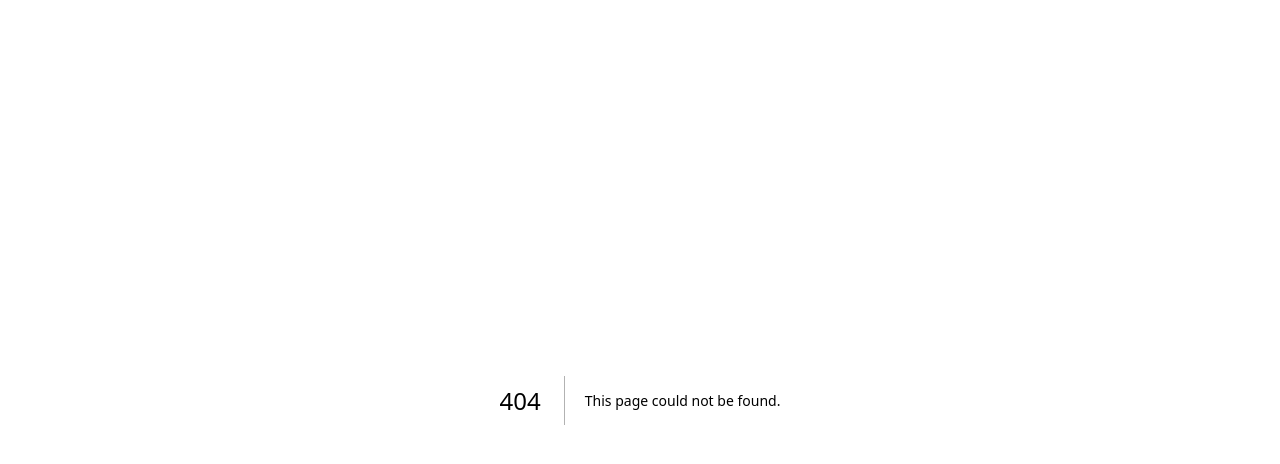
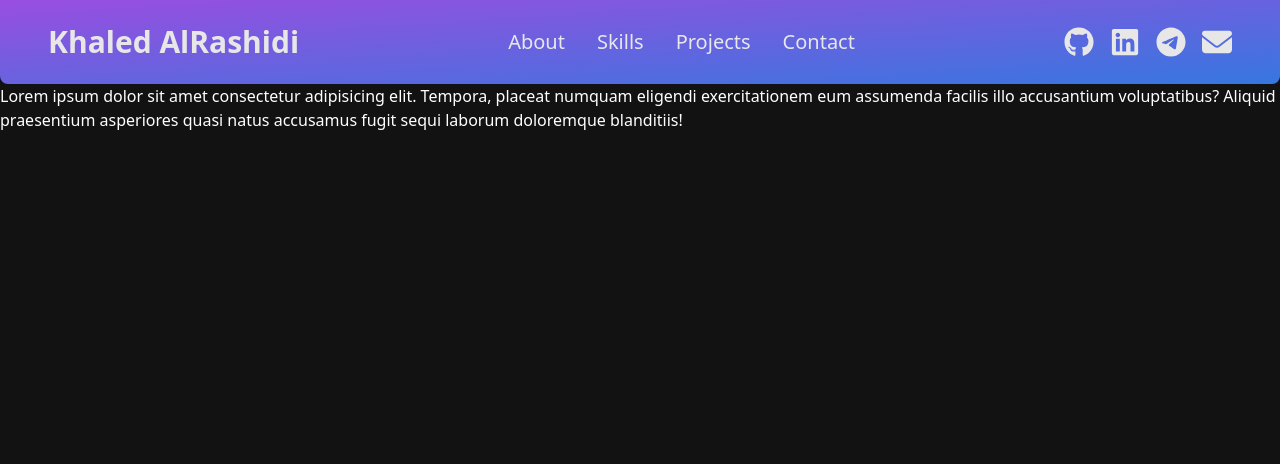
Before and after one commit to khaled-rashidi99/my-portfolio, a Next.js app: page /projects in a window 1280 px wide. Before the commit this address had no page. Shown: the top 464 px of the page. Built offline with nearby package versions, Linux system fonts and the light colour scheme.

Commit message:
Added Navbar

```diff
--- a/src/app/components/HeroSection.tsx
+++ b/src/app/components/HeroSection.tsx
@@ -15,10 +15,11 @@ export default function HeroSection() {
             </span>
             <br></br>
             <TypeAnimation
+              className="mt-2"
               sequence={[
                 "Khaled AlRashidi",
                 1500,
-                "Enthusiastic",
+                "Tech Enthusiastic",
                 1500,
                 "Front-End Developer",
                 1500,
--- /dev/null
+++ b/src/app/components/Navbar/NavLinks.tsx
@@ -0,0 +1,32 @@
+import Link from "next/link";
+interface NavLinksProps {
+  href: string;
+  title: string;
+}
+interface SocialLinksProps {
+  href: string;
+  icon: React.ReactNode;
+  className: string;
+}
+export function NavLinks({ href, title }: NavLinksProps) {
+  return (
+    <Link
+      href={href}
+      className="text-white block py-2 pl-3 pr-4 sm:text-xl rounded md:p-0 hover:text-opacity-60 hover:scale-95 transition-all duration-300"
+    >
+      {title}
+    </Link>
+  );
+}
+export function SocialLinks({ href, icon, className }: SocialLinksProps) {
+  return (
+    <Link
+      href={href}
+      target="_blank"
+      rel="noopener noreferrer"
+      className={className}
+    >
+      {icon}
+    </Link>
+  );
+}
--- /dev/null
+++ b/src/app/components/Navbar/NavMobile.tsx
@@ -0,0 +1,38 @@
+import React from "react";
+import { NavLinks } from "./NavLinks";
+import { SocialLinks } from "./NavLinks";
+import { links, socialLinks } from "./Navbar";
+
+export default function NavMobile() {
+  return (
+    <div
+      className="lg:hidden flex flex-col items-center justify-center bg-gradient-to-tr from-purple-500 to-blue-500 opacity-90 rounded-b-lg
+      animate-[fadeIn_0.3s_ease-in-out]"
+    >
+      <ul className="flex md:p-0 md:flex-row md:space-x-8 mt-0">
+        {links.map((link, index) => (
+          <li
+            key={index}
+            className="animate-[fadeIn_0.3s_ease-in-out] animate-delay-[index*100ms]"
+          >
+            <NavLinks href={link.href} title={link.title} />
+          </li>
+        ))}
+      </ul>
+      <ul className="flex space-x-4 p-4">
+        {socialLinks.map((link, index) => (
+          <li
+            key={index}
+            className="animate-[fadeIn_0.3s_ease-in-out] animate-delay-[index*100ms]"
+          >
+            <SocialLinks
+              href={link.href}
+              icon={link.icon}
+              className={link.className}
+            />
+          </li>
+        ))}
+      </ul>
+    </div>
+  );
+}
--- /dev/null
+++ b/src/app/components/Navbar/Navbar.tsx
@@ -0,0 +1,112 @@
+"use client";
+import React from "react";
+import { useState } from "react";
+import Link from "next/link";
+import { NavLinks, SocialLinks } from "./NavLinks";
+import {
+  FaLinkedin,
+  FaTelegram,
+  FaGithub,
+  FaEnvelope,
+  FaBars,
+} from "react-icons/fa6";
+import { IoMdClose } from "react-icons/io";
+import { Button } from "../ui/button";
+import NavMobile from "./NavMobile";
+
+export const links = [
+  { href: "#about", title: "About" },
+  { href: "#skills", title: "Skills" },
+  { href: "/projects", title: "Projects" },
+  { href: "#contact", title: "Contact" },
+];
+
+export const socialLinks = [
+  {
+    href: "https://github.com/khaled-rashidi99",
+    title: "Github",
+    icon: <FaGithub size={30} />,
+    className:
+      "text-white hover:text-slate-600 transition-all duration-300 transform hover:scale-110 hover:rotate-3",
+  },
+  {
+    href: "https://www.linkedin.com/in/khaled-al-rashidi/",
+    title: "Linkedin",
+    icon: <FaLinkedin size={30} />,
+    className:
+      "text-white hover:text-blue-800 transition-all duration-300 transform hover:scale-110 hover:rotate-3",
+  },
+  {
+    href: "https://t.me/KhaledAlRashidi",
+    title: "Telegram",
+    icon: <FaTelegram size={30} />,
+    className:
+      "text-white hover:text-blue-400 transition-all duration-300 transform hover:scale-110 hover:rotate-3",
+  },
+  {
+    href: "mailto:khaled.rashidi99@outlook.com",
+    title: "Email",
+    icon: <FaEnvelope size={30} />,
+    className:
+      "text-white hover:text-cyan-800 transition-all duration-300 transform hover:scale-110 hover:rotate-3",
+  },
+];
+export default function Navbar() {
+  const [isOpen, setIsOpen] = useState(false);
+  return (
+    <nav>
+      <div className=" flex flex-wrap items-center justify-between py-6 max-sm:px-10 sm:px-12 md:px-12 lg:px-12 mx-auto bg-gradient-to-br from-purple-500 to-blue-500 opacity-90 lg:rounded-b-lg ">
+        <Link
+          href="/"
+          className="text-2xl md:text-3xl text-white font-semibold hover:scale-95 hover:opacity-90 transition-all duration-300"
+        >
+          Khaled AlRashidi
+        </Link>
+        <div className="mobile-menu block lg:hidden">
+          {isOpen ? (
+            <Button
+              size={"icon"}
+              variant={"transparent"}
+              onClick={() => setIsOpen(false)}
+              className="border"
+            >
+              <IoMdClose />
+            </Button>
+          ) : (
+            <Button
+              size={"icon"}
+              variant={"transparent"}
+              onClick={() => setIsOpen(true)}
+              className="border"
+            >
+              <FaBars />
+            </Button>
+          )}
+        </div>
+        <div className="menu hidden lg:block lg:w-auto">
+          <ul className="flex p-4 lg:p-0 lg:flex-row lg:space-x-8 mt-0">
+            {links.map((link, index) => (
+              <li key={index}>
+                <NavLinks href={link.href} title={link.title} />
+              </li>
+            ))}
+          </ul>
+        </div>
+        <div className="menu hidden lg:block lg:w-auto">
+          <ul className="flex space-x-4">
+            {socialLinks.map((link, index) => (
+              <li key={index}>
+                <SocialLinks
+                  href={link.href}
+                  icon={link.icon}
+                  className={link.className}
+                />
+              </li>
+            ))}
+          </ul>
+        </div>
+      </div>
+      {isOpen && <NavMobile />}
+    </nav>
+  );
+}
--- a/src/app/components/ui/button.tsx
+++ b/src/app/components/ui/button.tsx
@@ -21,6 +21,7 @@ const buttonVariants = cva(
         link: "text-primary underline-offset-4 hover:underline",
         gradient:
           "rounded-full bg-gradient-to-br from-blue-500 to-purple-500 text-white",
+        transparent: "bg-transparent text-primary-foreground hover:bg-white/20",
       },
       size: {
         default: "h-9 px-4 py-2",
--- a/src/app/layout.tsx
+++ b/src/app/layout.tsx
@@ -1,5 +1,6 @@
 import type { Metadata } from "next";
 import "./globals.css";
+import Navbar from "./components/Navbar/Navbar";
 
 export const metadata: Metadata = {
   title: "Khaled AlRashidi | Portfolio",
@@ -13,7 +14,10 @@ export default function RootLayout({
 }>) {
   return (
     <html lang="en">
-      <body>{children}</body>
+      <body className="bg-[#121212]">
+        <Navbar />
+        {children}
+      </body>
     </html>
   );
 }
--- a/src/app/page.tsx
+++ b/src/app/page.tsx
@@ -2,7 +2,7 @@ import HeroSection from "./components/HeroSection";
 
 export default function Home() {
   return (
-    <main className="flex min-h-screen flex-col bg-[#121212]">
+    <main className="flex min-h-screen flex-col ">
       <div className="contatiner mx-auto px-12 py-12 lg:px-24 lg:py-24">
         <HeroSection />
       </div>
--- /dev/null
+++ b/src/app/projects/page.tsx
@@ -0,0 +1,10 @@
+export default function Projects() {
+  return (
+    <div className="text-white">
+      Lorem ipsum dolor sit amet consectetur adipisicing elit. Tempora, placeat
+      numquam eligendi exercitationem eum assumenda facilis illo accusantium
+      voluptatibus? Aliquid praesentium asperiores quasi natus accusamus fugit
+      sequi laborum doloremque blanditiis!
+    </div>
+  );
+}
--- a/tailwind.config.ts
+++ b/tailwind.config.ts
@@ -10,53 +10,67 @@ const config: Config = {
   theme: {
     extend: {
       colors: {
-  			background: 'hsl(var(--background))',
-  			foreground: 'hsl(var(--foreground))',
+        background: "hsl(var(--background))",
+        foreground: "hsl(var(--foreground))",
         card: {
-  				DEFAULT: 'hsl(var(--card))',
-  				foreground: 'hsl(var(--card-foreground))'
+          DEFAULT: "hsl(var(--card))",
+          foreground: "hsl(var(--card-foreground))",
         },
         popover: {
-  				DEFAULT: 'hsl(var(--popover))',
-  				foreground: 'hsl(var(--popover-foreground))'
+          DEFAULT: "hsl(var(--popover))",
+          foreground: "hsl(var(--popover-foreground))",
         },
         primary: {
-  				DEFAULT: 'hsl(var(--primary))',
-  				foreground: 'hsl(var(--primary-foreground))'
+          DEFAULT: "hsl(var(--primary))",
+          foreground: "hsl(var(--primary-foreground))",
         },
         secondary: {
-  				DEFAULT: 'hsl(var(--secondary))',
-  				foreground: 'hsl(var(--secondary-foreground))'
+          DEFAULT: "hsl(var(--secondary))",
+          foreground: "hsl(var(--secondary-foreground))",
         },
         muted: {
-  				DEFAULT: 'hsl(var(--muted))',
-  				foreground: 'hsl(var(--muted-foreground))'
+          DEFAULT: "hsl(var(--muted))",
+          foreground: "hsl(var(--muted-foreground))",
         },
         accent: {
-  				DEFAULT: 'hsl(var(--accent))',
-  				foreground: 'hsl(var(--accent-foreground))'
+          DEFAULT: "hsl(var(--accent))",
+          foreground: "hsl(var(--accent-foreground))",
         },
         destructive: {
-  				DEFAULT: 'hsl(var(--destructive))',
-  				foreground: 'hsl(var(--destructive-foreground))'
+          DEFAULT: "hsl(var(--destructive))",
+          foreground: "hsl(var(--destructive-foreground))",
         },
-  			border: 'hsl(var(--border))',
-  			input: 'hsl(var(--input))',
-  			ring: 'hsl(var(--ring))',
+        border: "hsl(var(--border))",
+        input: "hsl(var(--input))",
+        ring: "hsl(var(--ring))",
         chart: {
-  				'1': 'hsl(var(--chart-1))',
-  				'2': 'hsl(var(--chart-2))',
-  				'3': 'hsl(var(--chart-3))',
-  				'4': 'hsl(var(--chart-4))',
-  				'5': 'hsl(var(--chart-5))'
-  			}
+          "1": "hsl(var(--chart-1))",
+          "2": "hsl(var(--chart-2))",
+          "3": "hsl(var(--chart-3))",
+          "4": "hsl(var(--chart-4))",
+          "5": "hsl(var(--chart-5))",
+        },
       },
       borderRadius: {
-  			lg: 'var(--radius)',
-  			md: 'calc(var(--radius) - 2px)',
-  			sm: 'calc(var(--radius) - 4px)'
-  		}
-  	}
+        lg: "var(--radius)",
+        md: "calc(var(--radius) - 2px)",
+        sm: "calc(var(--radius) - 4px)",
+      },
+      keyframes: {
+        slideDown: {
+          "0%": { transform: "translateY(-10px)", opacity: "0" },
+          "100%": { transform: "translateY(0)", opacity: "0.9" },
+        },
+        fadeIn: {
+          "0%": { opacity: "0", transform: "translateY(-10px)" },
+          "100%": { opacity: "1", transform: "translateY(0)" },
+        },
+      },
+      animation: {
+        slideDown: "slideDown 0.5s ease-in-out",
+        fadeIn: "fadeIn 0.3s ease-in-out forwards",
+      },
+    },
   },
   plugins: [require("tailwindcss-animate")],
 };
```
Lines whose indentation alone changed are shown as unchanged.
